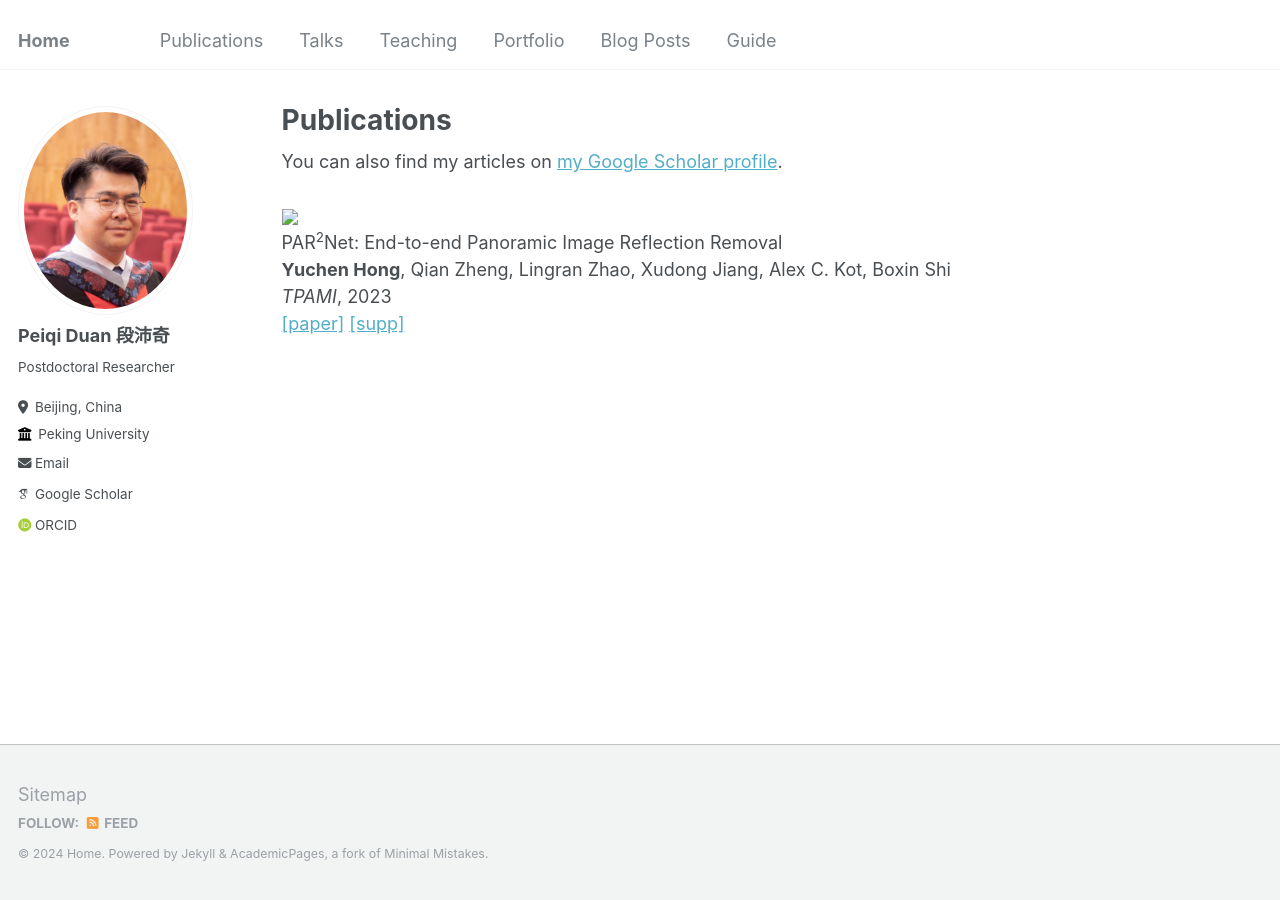
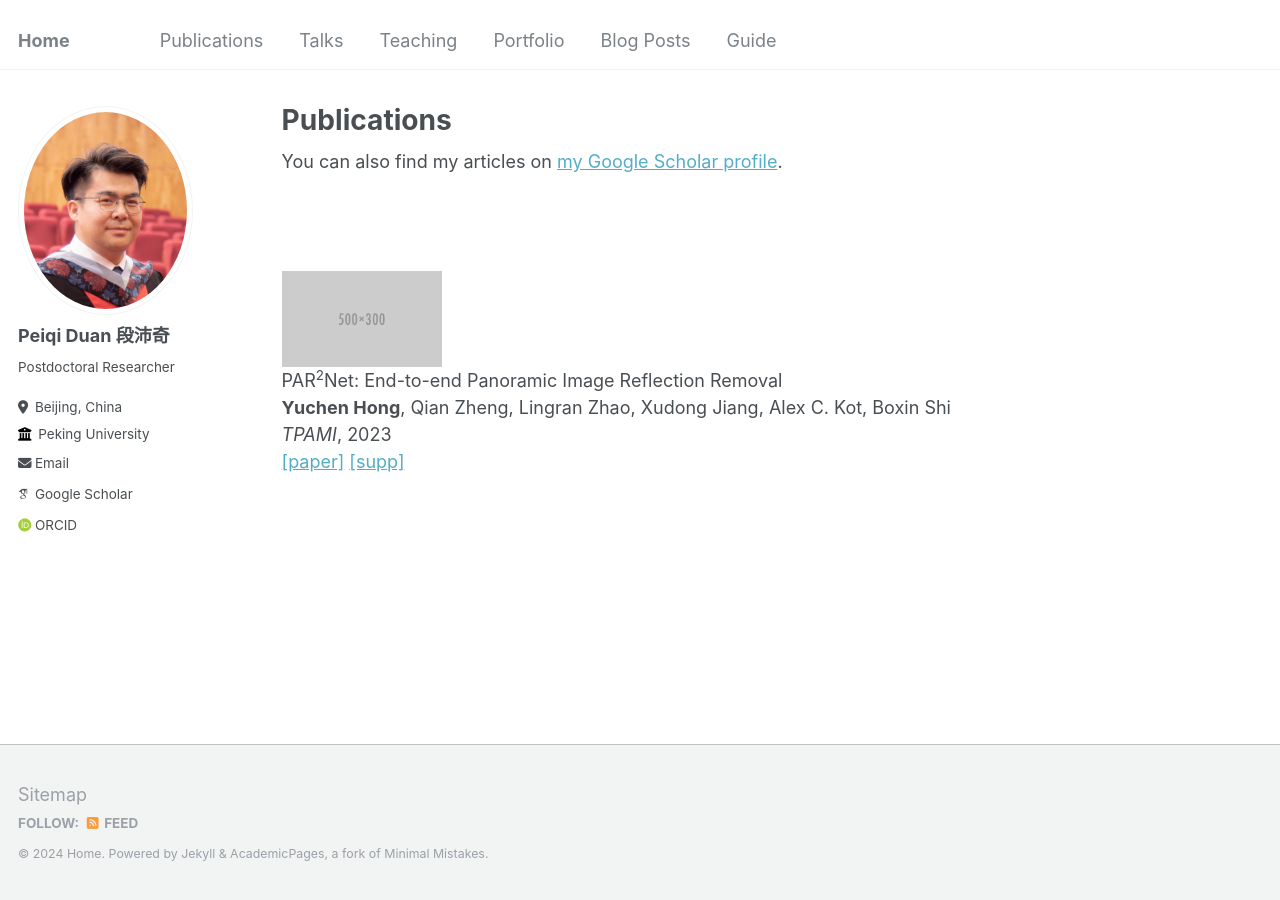
Before and after one commit to peiqi-duan/peiqi-duan.github.io, a Jekyll site: the page built from _pages/publications.md, in a window 1280 px wide. Built offline with Jekyll 4.4.1, drawn with Linux system fonts in a browser that asks for light colours; some web fonts are replaced.

Commit message:
Update publications.md

```diff
--- a/_pages/publications.md
+++ b/_pages/publications.md
@@ -12,8 +12,8 @@ author_profile: true
     <td style="padding:20px;width:25%;vertical-align:middle">
       <div class="one">
         <div class="two" id='par2net_image'>
-          <img src='images/500x300.png' width="160"></div>
-        <img src='images/500x300.png' width="160">
+          <img src='../images/500x300.png' width="160"></div>
+        <img src='../images/500x300.png' width="160">
       </div>
       <script type="text/javascript">
         function par2net_start() {
```
